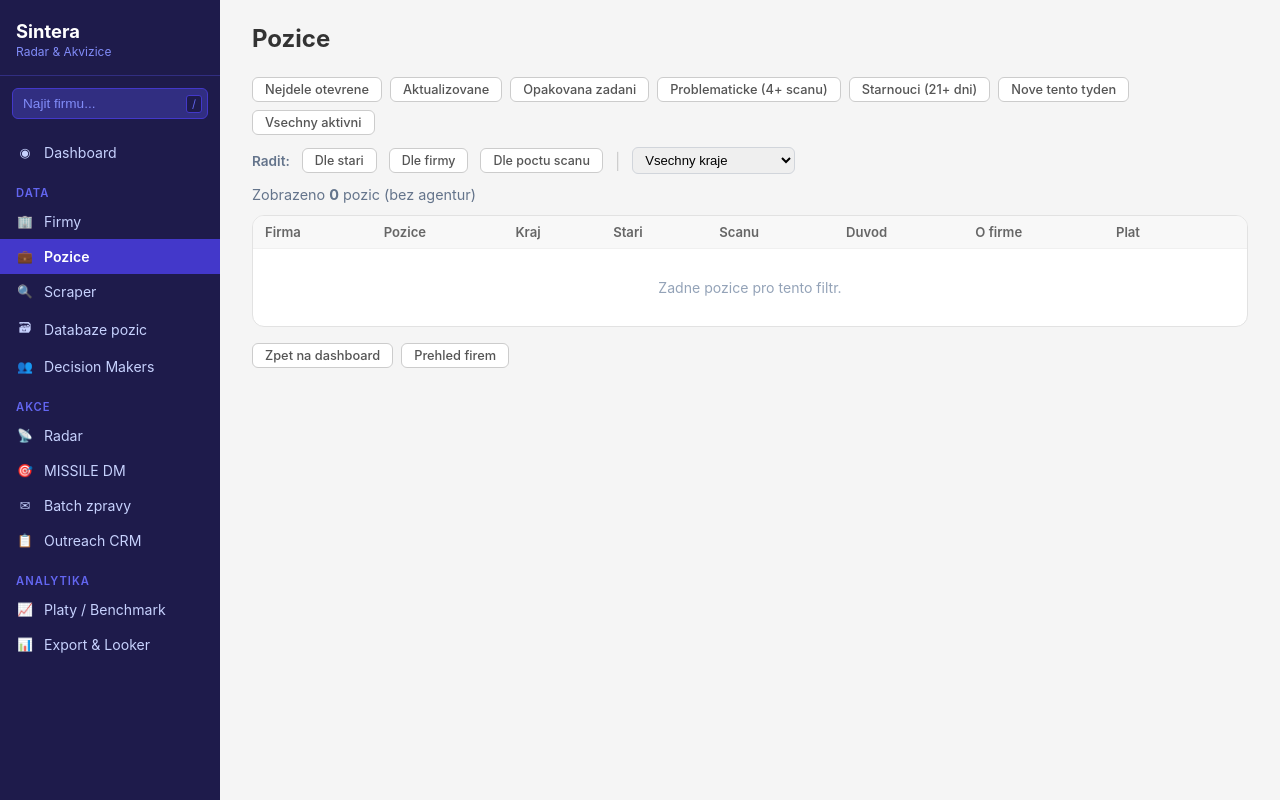
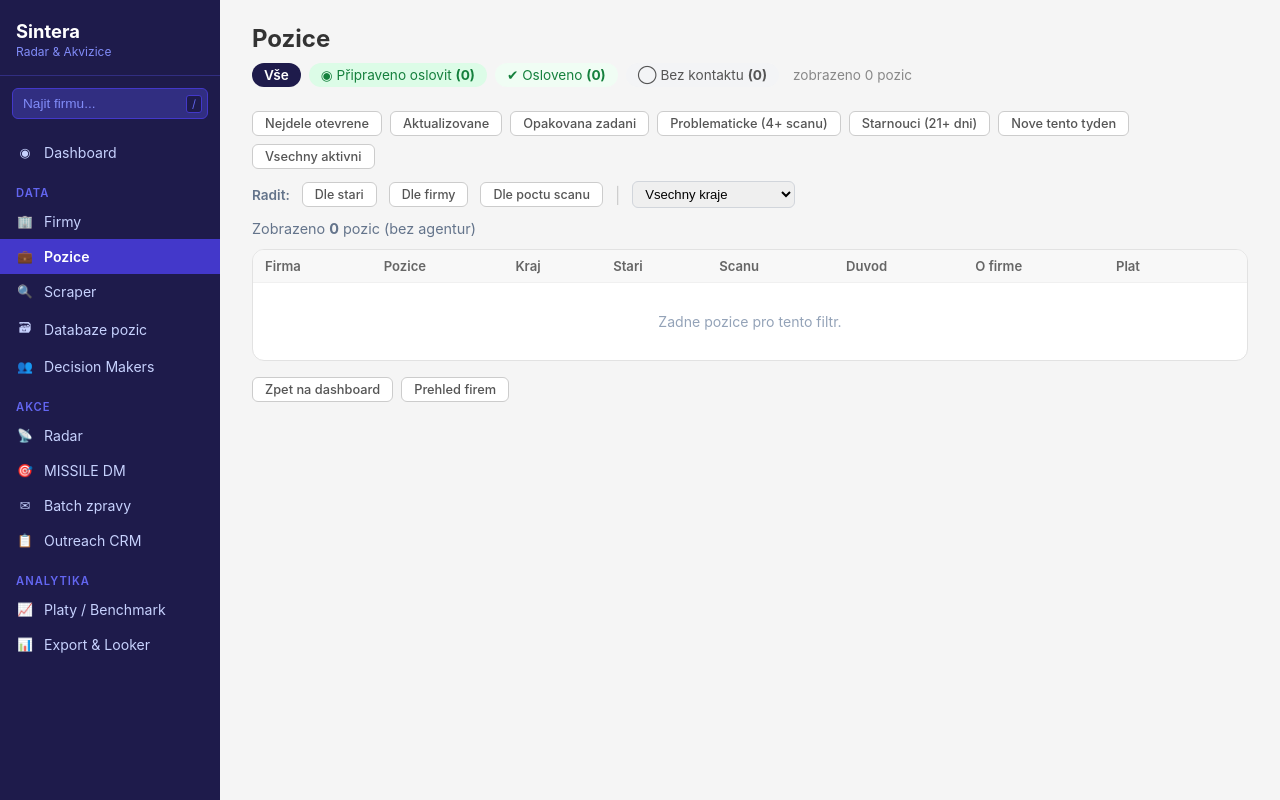
Before and after one commit to pavelkubiznak/sintera-radar, a Flask app: page /pozice in a window 1280 px wide. Run offline with Flask 3, Linux system fonts and the light colour scheme; tables that the repository leaves empty hold one stand-in row (values such as "Sample post").

Commit message:
Pozice page: 'ready-to-send' status filter + clickable counter pills
After running HR Hunter on 30 problematic firms (406 new contacts, 145
named), the Pozice page got cluttered with mixed states. Now there's
a clear daily-workflow filter:

- ⊙ Připraveno oslovit — has_dm=true AND sent=false (LinkedIn or HR Hunter)
- ✓ Osloveno — sent=true (any source)
- ○ Bez kontaktu — has_dm=false AND sent=false (needs research)
- Vše — no filter

Pills are clickable AND show counts when "Vše" is selected, so Šárka
sees at a glance how many positions are actionable today. The active
filter is highlighted.

URL: /pozice?filtr=aktualizovane&status=ready

Co-Authored-By: Claude Opus 4.6 <noreply@anthropic.com>

```diff
--- a/app.py
+++ b/app.py
@@ -169,6 +169,7 @@ def pozice_page():
     filtr = request.args.get("filtr", "")
     kraj = request.args.get("kraj", "")
     sort = request.args.get("sort", "")
+    status = request.args.get("status", "")  # 'ready' | 'sent' | 'nodm' | ''
     rows = filtr_pozice(filtr=filtr, kraj=kraj, limit=500, sort=sort)
 
     # Enrich each row with a "sent" marker so the user doesn't double-send
@@ -184,6 +185,14 @@ def pozice_page():
             r["sent_status"] = info["status"]
         else:
             r["sent"] = False
+
+    # Apply status filter (after sent/has_dm enrichment)
+    if status == "ready":
+        rows = [r for r in rows if r.get("has_dm") and not r.get("sent")]
+    elif status == "sent":
+        rows = [r for r in rows if r.get("sent")]
+    elif status == "nodm":
+        rows = [r for r in rows if not r.get("has_dm") and not r.get("sent")]
 
     titulky = {
         "aktualizovane": "Aktualizovane pozice",
@@ -206,6 +215,7 @@ def pozice_page():
 
     return render_template("pozice.html",
                            rows=rows, filtr=filtr, kraj=kraj, sort=sort,
+                           status=status,
                            titulek=titulky.get(filtr, "Pozice"),
                            popisek=popisky.get(filtr, ""),
                            kraje=KRAJE)
--- a/templates/pozice.html
+++ b/templates/pozice.html
@@ -51,29 +51,45 @@
 {% set sent_count = rows|selectattr('sent', 'equalto', true)|list|length %}
 {% set actionable_count = rows|rejectattr('sent', 'equalto', true)|selectattr('has_dm', 'equalto', true)|list|length %}
 {% set no_dm_count = rows|rejectattr('sent', 'equalto', true)|rejectattr('has_dm', 'equalto', true)|list|length %}
+{% macro status_link(s, label) -%}
+  /pozice?{% if filtr %}filtr={{ filtr }}&{% endif %}{% if kraj %}kraj={{ kraj }}&{% endif %}{% if sort %}sort={{ sort }}&{% endif %}status={{ s }}
+{%- endmacro %}
 <div class="main-header">
     <h1>{{ titulek }}</h1>
     {% if popisek %}
     <div class="subtitle">{{ popisek }}</div>
     {% endif %}
-    {% if total_count > 0 %}
-    <div style="display:flex; gap:14px; margin-top:8px; flex-wrap:wrap; font-size:0.85em;">
-        <span title="Pozice s nalezeným kontaktem (LinkedIn nebo HR Hunter), zatím neosloveno">
-            <span style="display:inline-block; width:9px; height:9px; background:#22c55e; border-radius:50%; margin-right:4px; vertical-align:middle;"></span>
-            <strong>{{ actionable_count }}</strong> připraveno oslovit
+    <div style="display:flex; gap:8px; margin-top:10px; flex-wrap:wrap; font-size:0.85em; align-items:center;">
+        <a href="/pozice?{% if filtr %}filtr={{ filtr }}{% endif %}{% if kraj %}&kraj={{ kraj }}{% endif %}{% if sort %}&sort={{ sort }}{% endif %}"
+           style="padding:4px 12px; border-radius:14px; text-decoration:none;
+                  {% if not status %}background:#1e1b4b; color:#fff; font-weight:600;{% else %}background:#f3f4f6; color:#555;{% endif %}">
+            Vše
+        </a>
+        <a href="{{ status_link('ready') }}"
+           title="Pozice s kontaktem (LinkedIn nebo HR Hunter), neosloveno"
+           style="padding:4px 12px; border-radius:14px; text-decoration:none;
+                  {% if status == 'ready' %}background:#15803d; color:#fff; font-weight:600;{% else %}background:#dcfce7; color:#15803d;{% endif %}">
+            &#9673; Připraveno oslovit
+            {% if not status %}<strong>({{ actionable_count }})</strong>{% endif %}
+        </a>
+        <a href="{{ status_link('sent') }}"
+           title="Pozice z firem, které již máš osloveno"
+           style="padding:4px 12px; border-radius:14px; text-decoration:none;
+                  {% if status == 'sent' %}background:#16a34a; color:#fff; font-weight:600;{% else %}background:#f0fdf4; color:#15803d;{% endif %}">
+            &#10004; Osloveno
+            {% if not status %}<strong>({{ sent_count }})</strong>{% endif %}
+        </a>
+        <a href="{{ status_link('nodm') }}"
+           title="Pozice bez kontaktu — vyžaduje HR Hunter nebo manuální research"
+           style="padding:4px 12px; border-radius:14px; text-decoration:none;
+                  {% if status == 'nodm' %}background:#64748b; color:#fff; font-weight:600;{% else %}background:#f3f4f6; color:#555;{% endif %}">
+            &#9711; Bez kontaktu
+            {% if not status %}<strong>({{ no_dm_count }})</strong>{% endif %}
+        </a>
+        <span style="color:#888; margin-left:6px;">
+            zobrazeno {{ total_count }} pozic
         </span>
-        <span title="Pozice z firem, které jste již kontaktovali">
-            <span style="display:inline-block; width:9px; height:9px; background:#16a34a; margin-right:4px; vertical-align:middle;">&#10004;</span>
-            <strong>{{ sent_count }}</strong> osloveno
-        </span>
-        <span title="Pozice bez kontaktu — vyžaduje HR Hunter nebo manuální research">
-            <span style="display:inline-block; width:9px; height:9px; background:#d1d5db; border-radius:50%; margin-right:4px; vertical-align:middle;"></span>
-            <strong>{{ no_dm_count }}</strong> bez kontaktu
-        </span>
-        <span style="color:#888;">|</span>
-        <span style="color:#888;">celkem {{ total_count }} pozic</span>
     </div>
-    {% endif %}
 </div>
 
 <!-- Filter tabs -->
```
